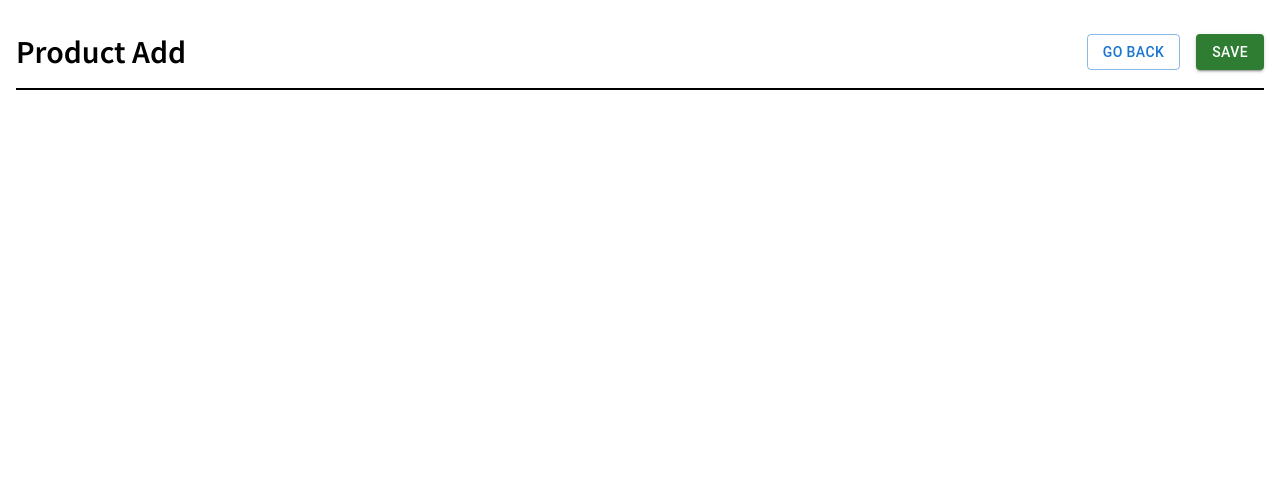
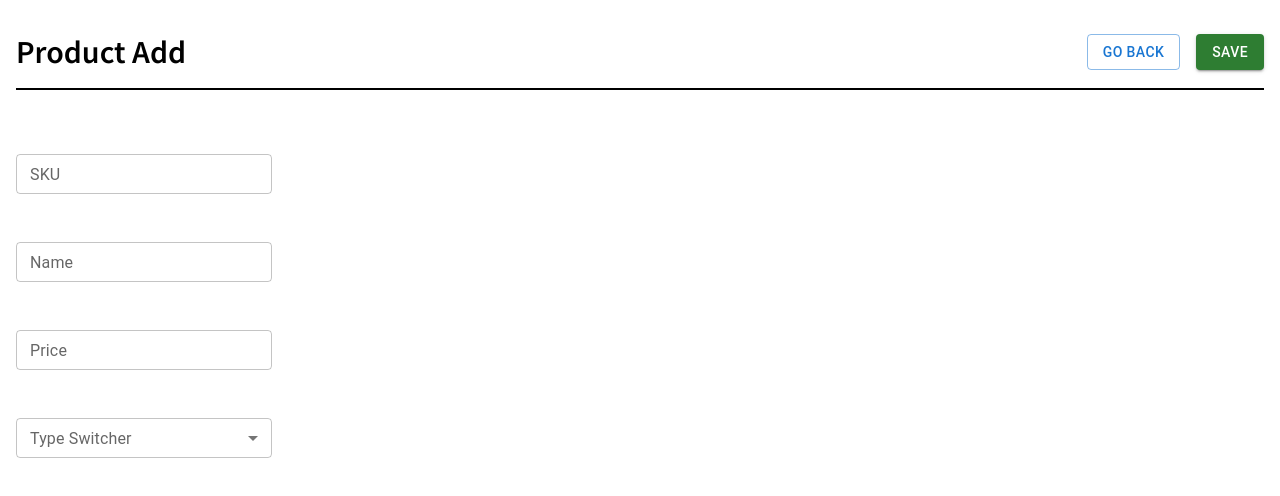
Before and after one commit to AbdoMoh96/ecom-front, a React (Vite) app: page /products/new in a window 1280 px wide. Shown: the top 496 px of the page. Built offline with nearby package versions, Linux system fonts and the light colour scheme.

Commit message:
added form type switcher

```diff
--- a/src/App/Interfaces/ProductInterface.ts
+++ b/src/App/Interfaces/ProductInterface.ts
@@ -2,7 +2,7 @@ interface ProductInterface {
     "product_id": number,
     "sku": string,
     "name": string,
-    "price": string,
+    "price": number,
     "type_id": number,
     "type": string,
     "size": number|undefined|null,
--- a/src/Pages/CreateProduct/CreateProduct.tsx
+++ b/src/Pages/CreateProduct/CreateProduct.tsx
@@ -1,34 +1,131 @@
-import React from 'react';
+import React, {useRef} from 'react';
 import Layout from "../../Layout";
 import Button from "@mui/material/Button";
 import {useNavigate} from "react-router-dom";
+import ProductInterface from "../../App/Interfaces/ProductInterface";
+import {useForm, SubmitHandler, Controller, useWatch} from "react-hook-form";
+import {TextField} from "@mui/material";
+import "./Resources/Scss/index.scss";
+import InputLabel from "@mui/material/InputLabel";
+import Select from "@mui/material/Select";
+import MenuItem from "@mui/material/MenuItem";
+import FormControl from "@mui/material/FormControl";
 
-import "./Resources/Scss/index.scss";
 
 interface propTypes {
 
 }
 
 
+const CreateProduct: React.FC<propTypes> = ({}) => {
+
+    const navigate = useNavigate();
+    const productForm = useRef();
 
 
-const CreateProduct : React.FC<propTypes> = ({}) => {
+    const {control, handleSubmit, watch, formState: {errors}} = useForm<ProductInterface>();
+    const onSubmit: SubmitHandler<ProductInterface> = data => console.log(data);
 
-    const navigate = useNavigate();
+    const headerJsx = (): JSX.Element => {
+        return <>
+            <div className='actions_new'>
+                <Button variant="outlined" onClick={() => navigate('/products/list')}>Go Back</Button>
+                <Button variant="contained" type='submit' color="success" form='product-form'>Save</Button>
+            </div>
+        </>
+    }
 
-    const headerJsx = () : JSX.Element => {
-     return <>
-         <div className='actions_new'>
-             <Button variant="outlined" onClick={() => navigate('/products/list')}>Go Back</Button>
-             <Button variant="contained" color="success" >Save</Button>
-         </div>
-     </>
- }
+    const type = useWatch<ProductInterface>({
+        control: control,
+        name: 'type_id'
+    });
 
-    return(
+    return (
         <Layout pageTitle='Product Add' headerJsx={headerJsx}>
-            <form>
+            <form id='product-form' onSubmit={handleSubmit(onSubmit)}>
+                <div className='from_group'>
+                    <Controller
+                        name="sku"
+                        defaultValue=''
+                        control={control}
+                        render={({field}) => <TextField
+                            {...field}
+                            fullWidth
+                            size={"small"}
+                            label="SKU"
+                            type="text"
+                            variant="outlined"/>}
+                    />
+                </div>
 
+                <div className='from_group'>
+                    <Controller
+                        name="name"
+                        defaultValue=''
+                        control={control}
+                        render={({field}) => <TextField
+                            {...field}
+                            fullWidth
+                            size={"small"}
+                            label="Name"
+                            type="text"
+                            variant="outlined"/>}
+                    />
+                </div>
+
+                <div className='from_group'>
+                    <Controller
+                        name="price"
+                        control={control}
+                        render={({field}) => <TextField
+                            fullWidth
+                            size={"small"}
+                            value={field.value || ''}
+                            onChange={(e) => field.onChange(Number(e.target.value))}
+                            label="Price"
+                            variant="outlined"/>}
+                    />
+                </div>
+
+                <div className='from_group'>
+                    <Controller
+                        name="type_id"
+                        control={control}
+                        render={({field}) => <FormControl fullWidth size="small">
+                            <InputLabel id="demo-simple-select-label">Type Switcher</InputLabel>
+                            <Select
+                                labelId="demo-simple-select-label"
+                                id="demo-simple-select"
+                                value={field.value || ''}
+                                label="Type Switcher"
+                                onChange={field.onChange}
+                            >
+                                <MenuItem value={1}>dvd</MenuItem>
+                                <MenuItem value={2}>book</MenuItem>
+                                <MenuItem value={3}>furniture</MenuItem>
+                            </Select>
+                        </FormControl>}
+                    />
+                </div>
+
+
+                {type === 1 &&
+                    <>
+                        <h1>type is dvd</h1>
+                    </>
+                }
+
+                {type === 2 &&
+                    <>
+                        <h1>type is book</h1>
+                    </>
+                }
+
+                {type === 3 &&
+                    <>
+                        <h1>type is furniture</h1>
+                    </>
+                }
 
             </form>
         </Layout>
--- /dev/null
+++ b/src/Pages/CreateProduct/Resources/Scss/Sections/product_form.scss
@@ -0,0 +1,12 @@
+@use '../../../../../Resources/Scss/responsive.scss' as m;
+
+#product-form {
+
+  width: 20vw;
+
+  margin: 4rem 0 0 0;
+
+  .from_group {
+    margin: 3rem 0;
+  }
+}
--- a/src/Pages/CreateProduct/Resources/Scss/index.scss
+++ b/src/Pages/CreateProduct/Resources/Scss/index.scss
@@ -1 +1,2 @@
 @import "./Sections/actions_new.scss";
+@import "./Sections/product_form.scss";
```
Also changed, not shown: src/App/Interfaces/ProductFormInterface.ts (added, +13 -0 lines).
